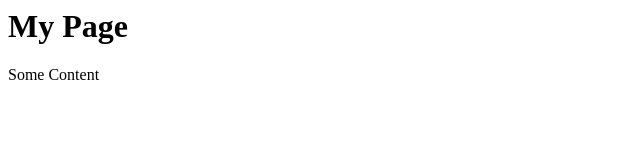
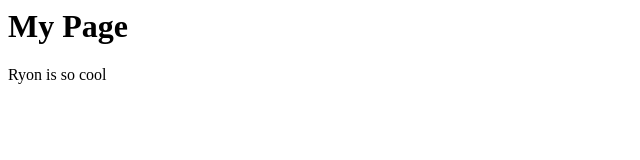
Before and after one commit to ryonsantori/ryonsantori.github.io, a plain HTML site: page index.html in a window 1280 px wide. Shown: the full height of the page, 0-640 px from the left. Drawn offline with Linux system fonts and the light colour scheme.

Commit message:
ryon is cool

```diff
--- a/index.html
+++ b/index.html
@@ -1,2 +1,2 @@
 <h1>My Page</h1>
-<p> Some Content</p>
+<p> Ryon is so cool</p>
```
